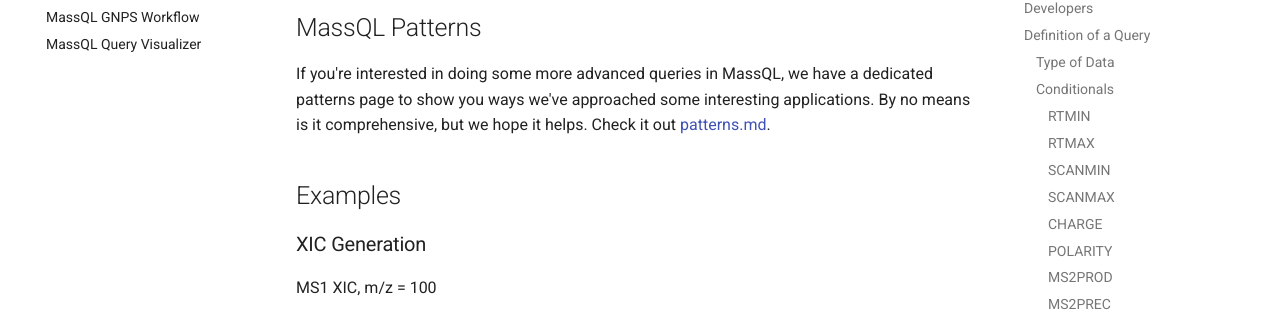
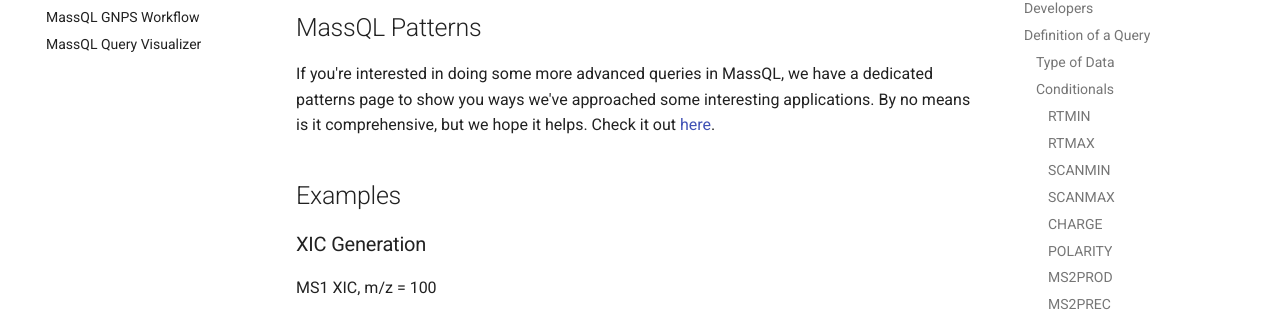
Before and after one commit to mwang87/MassQueryLanguage_Documentation, an MkDocs documentation site: the page built from docs/index.md, in a window 1280 px wide and 900 px high, scrolled down 5040 px. Shown: the part 145-456 px from the top of the window. Built offline with MkDocs 1.6.1 and Material for MkDocs 9.7.7, drawn with Linux system fonts in a browser that asks for light colours.

Commit message:
updating docs

```diff
--- a/docs/index.md
+++ b/docs/index.md
@@ -230,7 +230,7 @@
 ## MassQL Patterns
 
 If you're interested in doing some more advanced queries in MassQL, we have a dedicated patterns page to show you
-ways we've approached some interesting applications. By no means is it comprehensive, but we hope it helps. Check it out [patterns.md](here).
+ways we've approached some interesting applications. By no means is it comprehensive, but we hope it helps. Check it out [here](patterns.md).
 
 ## Examples
 
```
